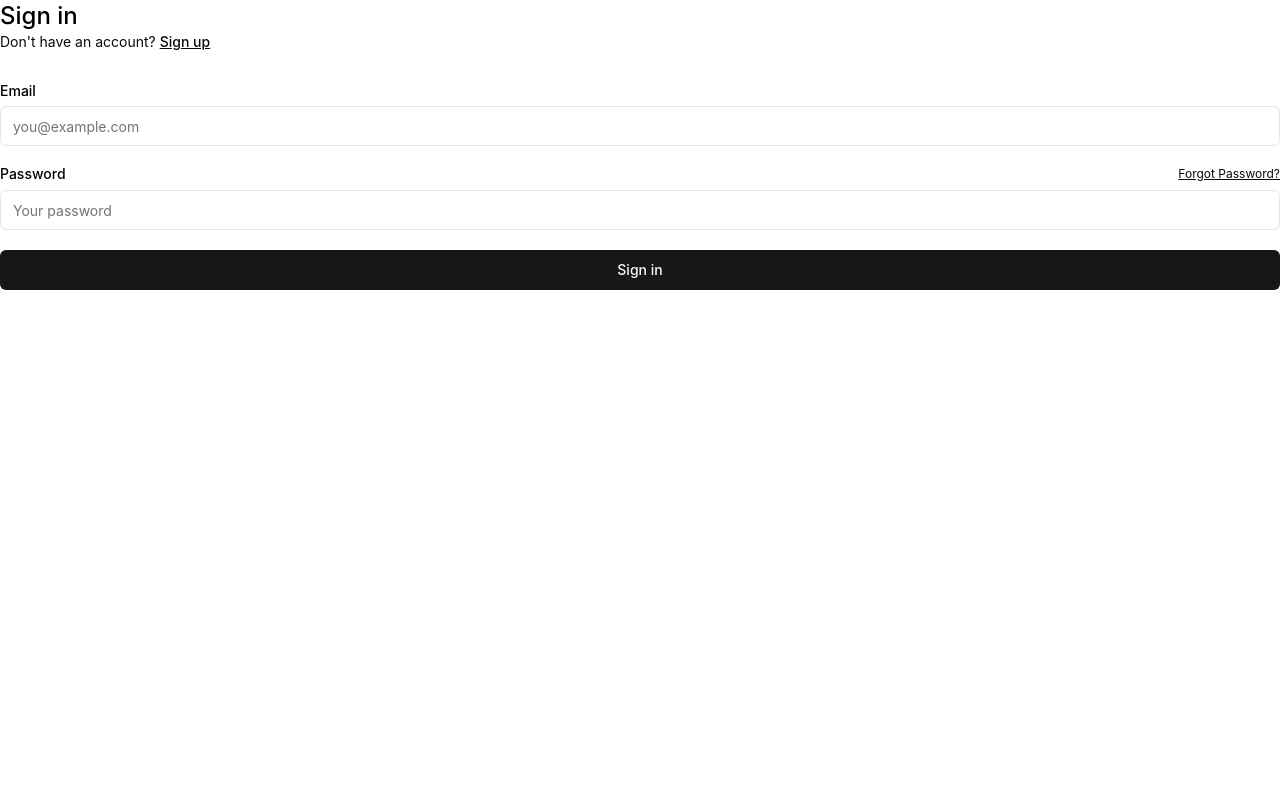
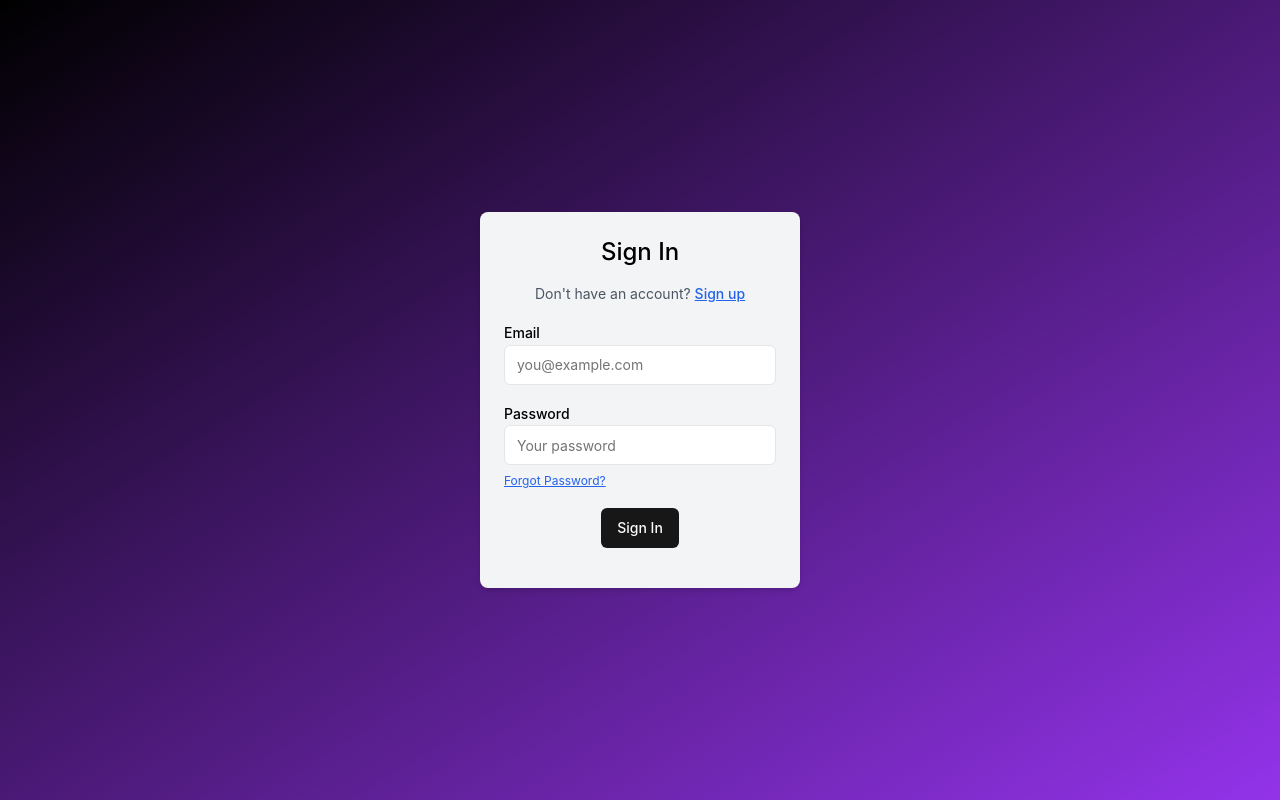
Before and after one commit to wilkesjd/contractr, a Next.js app: page /sign-in in a window 1280 px wide. Built offline with nearby package versions, Linux system fonts and the light colour scheme.

Commit message:
Added styling

```diff
--- a/app/(auth-pages)/sign-in/page.tsx
+++ b/app/(auth-pages)/sign-in/page.tsx
@@ -7,38 +7,45 @@ import Link from "next/link";
 
 export default async function Login(props: { searchParams: Promise<Message> }) {
   const searchParams = await props.searchParams;
+
   return (
-    <form className="flex-1 flex flex-col min-w-64">
-      <h1 className="text-2xl font-medium">Sign in</h1>
-      <p className="text-sm text-foreground">
+    <div className="flex items-center justify-center h-screen w-screen bg-gradient-to-br from-black to-purple-600">
+      <form className="bg-gray-100 p-6 rounded-lg shadow-md w-80 space-y-4">
+        <h1 className="text-2xl font-medium text-center">Sign In</h1>
+        <p className="text-sm text-center text-gray-600">
           Don't have an account?{" "}
-        <Link className="text-foreground font-medium underline" href="/sign-up">
+          <Link className="text-blue-600 font-medium underline" href="/sign-up">
             Sign up
           </Link>
         </p>
-      <div className="flex flex-col gap-2 [&>input]:mb-3 mt-8">
+        <div className="space-y-4">
+          <div>
             <Label htmlFor="email">Email</Label>
             <Input name="email" placeholder="you@example.com" required />
-        <div className="flex justify-between items-center">
+          </div>
+          <div>
             <Label htmlFor="password">Password</Label>
-          <Link
-            className="text-xs text-foreground underline"
-            href="/forgot-password"
-          >
-            Forgot Password?
-          </Link>
-        </div>
             <Input
               type="password"
               name="password"
               placeholder="Your password"
               required
             />
+            <Link
+              className="text-xs text-blue-600 underline mt-2 inline-block"
+              href="/forgot-password"
+            >
+              Forgot Password?
+            </Link>
+          </div>
+          <div className="flex justify-center">
             <SubmitButton pendingText="Signing In..." formAction={signInAction}>
-          Sign in
+              Sign In
             </SubmitButton>
+          </div>
+        </div>
         <FormMessage message={searchParams} />
+      </form>
     </div>
-    </form>
   );
 }
```
Lines whose indentation alone changed are shown as unchanged.
